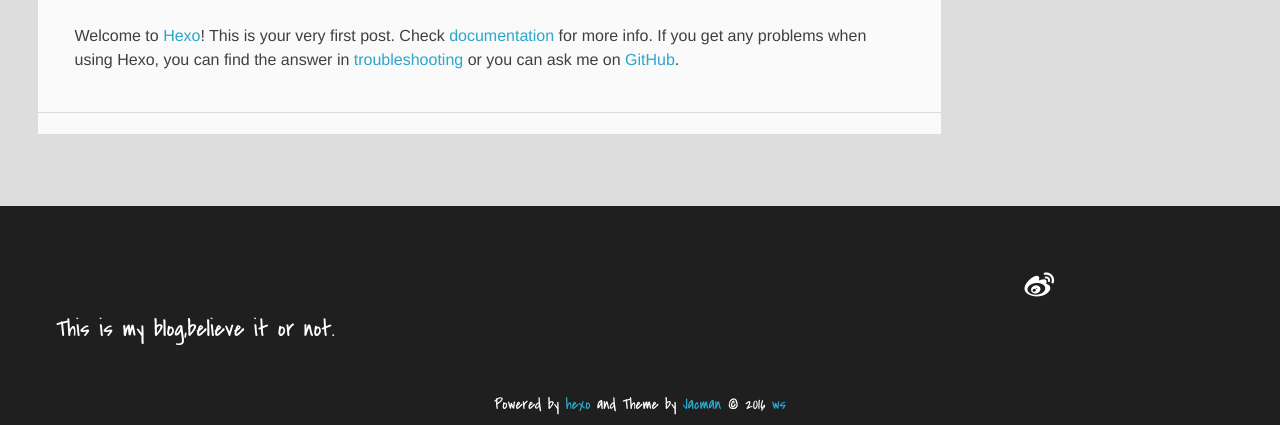
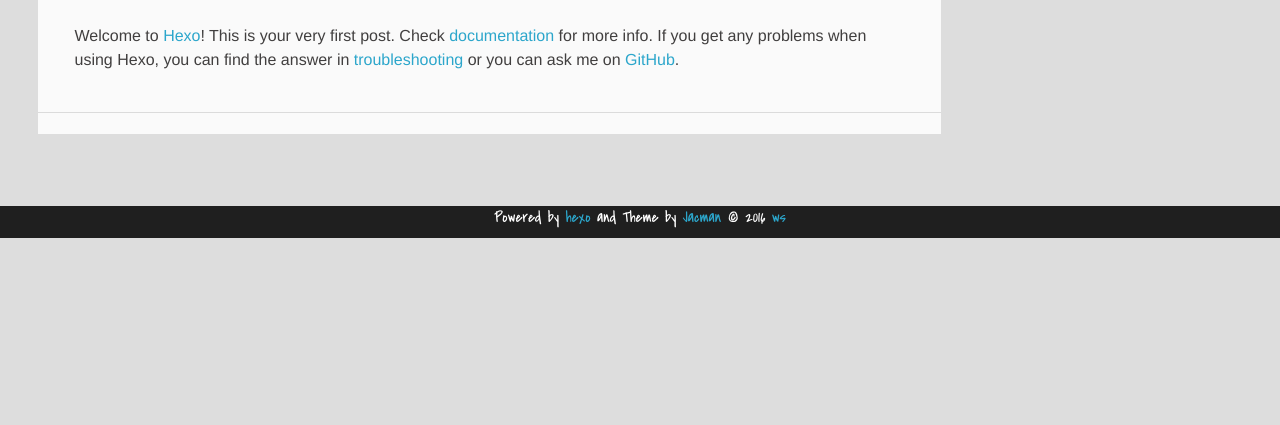
Before and after one commit to wangshuaiws/wangshuaiws.github.io, a plain HTML site: page index.html in a window 1280 px wide. Shown: the part 644-1069 px from the top of the page. After the commit the page ends 882 px from the top, so only its background shows below. Drawn offline with Linux system fonts and the light colour scheme; a script that the page names is missing.

Commit message:
Site updated: 2016-11-23 14:40:33

```diff
--- a/index.html
+++ b/index.html
@@ -226,29 +226,6 @@
 </div>
     </div>
     <footer><div id="footer" >
-
-	<section class="info">
-
-		<p>	This is my blog,believe it or not.</p>
-	</section>
-
-	<div class="social-font" class="clearfix">
-
-		<a href="http://weibo.com/2176287895" target="_blank" class="icon-weibo" title="微博"></a>
-
-
-
-
-
-
-
-
-
-
-	</div>
-
-
-
 		<p class="copyright">
 		Powered by <a href="http://hexo.io" target="_blank" title="hexo">hexo</a> and Theme by <a href="https://github.com/wuchong/jacman" target="_blank" title="Jacman">Jacman</a> © 2016
 
```
